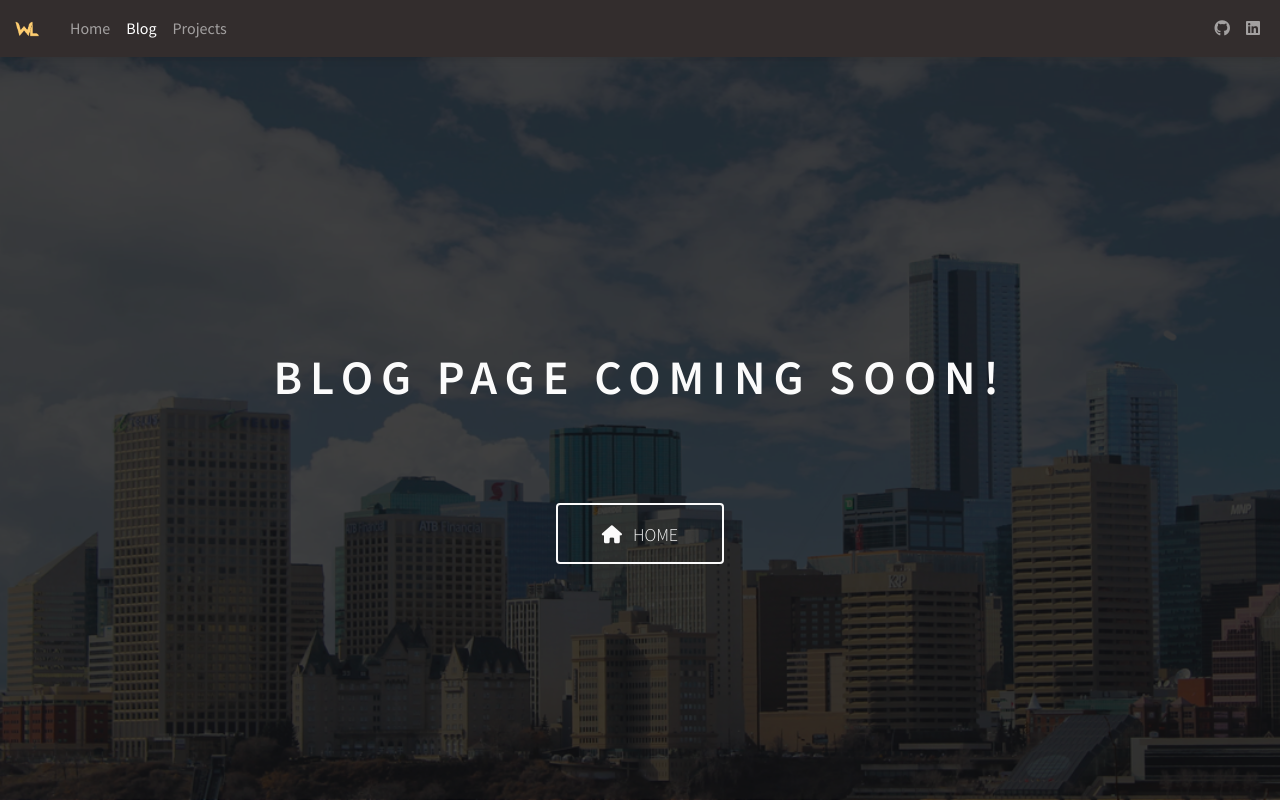
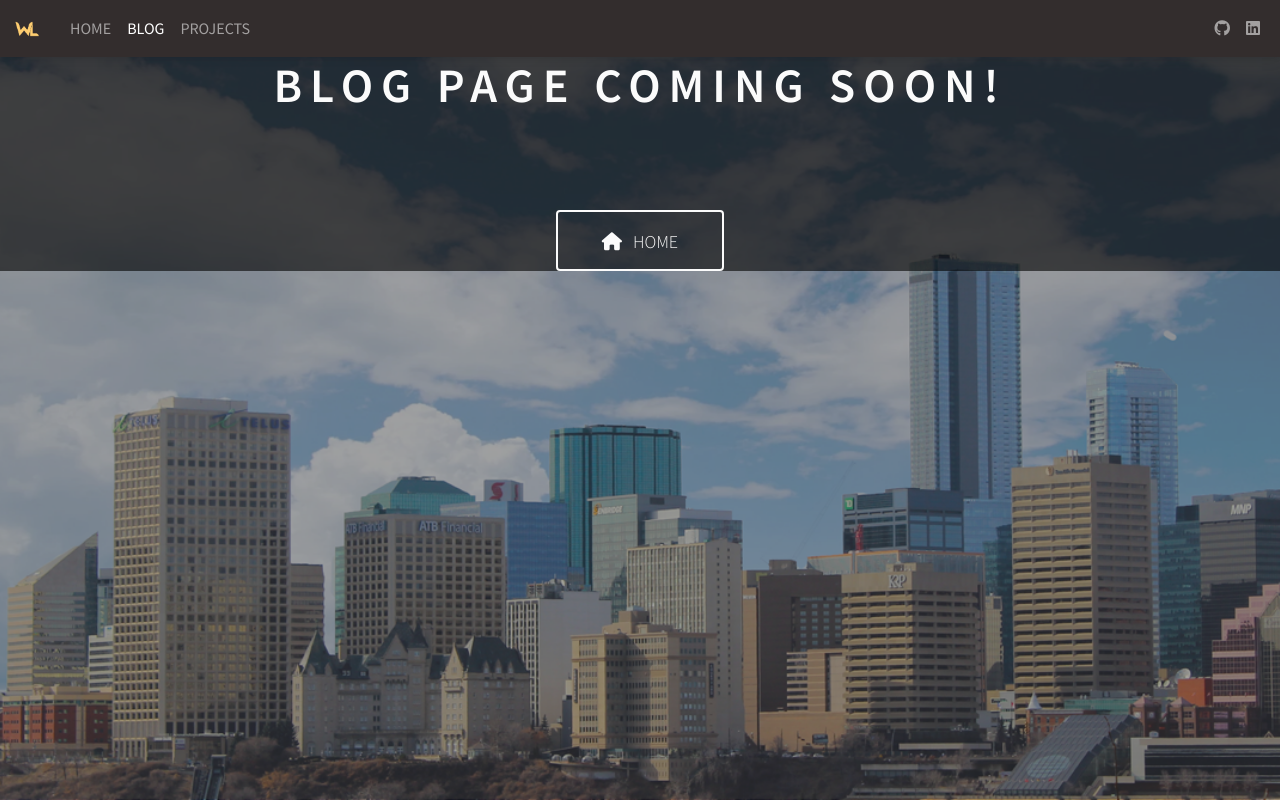
Before and after one commit to wrrnlim/wrrnlim.github.io, a React (Vite) app: page /blog in a window 1280 px wide. Built offline with nearby package versions, Linux system fonts and the light colour scheme.

Commit message:
Complete home and projects layout

```diff
--- a/src/App.jsx
+++ b/src/App.jsx
@@ -1,21 +1,9 @@
 import './css/App.css';
-import backgroundImage from '/assets/img/bg.png';
 import Home from './routes/Home.jsx';
 import Footer from './components/Footer';
 import Background from './components/Background';
 
 function App() {
-  const styles = {
-    bg: {
-      backgroundImage: `url(${backgroundImage})`,
-      backgroundPosition: 'center',
-      backgroundSize: 'cover',
-      backgroundRepeat: 'no-repeat',
-      width: '100vw',
-      height: '100vh',
-      margin: '0 auto',
-    },
-  };
 
   return (
     <>
--- a/src/components/Background.jsx
+++ b/src/components/Background.jsx
@@ -10,22 +10,31 @@ export default function Background(props) {
       backgroundRepeat: 'no-repeat',
       width: '100vw',
       height: '100vh',
-      margin: '0 auto',
+      overflow: 'auto',
+      position: 'relative',
     },
+    mask: {
+      backgroundColor: 'rgba(0, 0, 0, 0.6)',
+      width: '100%',
+      position: 'absolute',
+      top: 0,
+      left: 0,
+      zIndex: 1,
+    },
+    content: {
+      zIndex: 2,
+    }
   };
 
   return (
     <>
-      <header style={{ paddingLeft: 0, position: 'relative' }}>
-        <div
-          className='bg-image'
-          style={styles.bg}
-        >
-          <div className='mask' style={{ backgroundColor: 'rgba(0, 0, 0, 0.6)' }}>
+      <div style={styles.bg}>
+        <div style={styles.mask}>
+          <div style={styles.content}>
             {props.children}
           </div>
         </div>
-      </header>
+      </div>
     </>
   )
 }
--- a/src/components/Card.jsx
+++ b/src/components/Card.jsx
@@ -37,7 +37,7 @@ export default function Card(props) {
   return (
     <>
       <MDBContainer breakpoint="md">
-      <MDBCard className='bg-white mt-5 p-2'>
+      <MDBCard className='bg-white m-3 p-2'>
         <MDBRow className='g-0'>
           <MDBCol md='9'>
             <MDBCardBody>
--- /dev/null
+++ b/src/components/Header.jsx
@@ -0,0 +1,64 @@
+import React from 'react';
+import { useEffect, useState } from 'react';
+import '../css/home.css'
+import { MDBBtn, MDBBtnGroup, MDBContainer, MDBIcon } from 'mdb-react-ui-kit';
+
+export default function Header() {
+
+  const [screenWidth, setScreenWidth] = useState(window.innerWidth);
+  const [smallScreen, setSmallScreen] = useState(false);
+
+  useEffect(() => {
+    const handleResize = () => setScreenWidth(window.innerWidth);
+    window.addEventListener('resize', handleResize);
+    return () => window.removeEventListener('resize', handleResize);
+  }, []);
+
+  useEffect(() => {
+    if (screenWidth < 800) {
+      setSmallScreen(true);
+    } else {
+      setSmallScreen(false);
+    }
+  }, [screenWidth]);
+
+  return (
+    <>
+      <header className='d-flex align-items-center justify-content-center' style={{ height: 'calc(100vh - 7.6rem)', flexDirection: 'column' }}>
+        <div className='text-white hero text-center'>
+          <h1 className='mb-5 hero-title text-center'>Hi, my name is Warren</h1>
+          <h4 className='mb-auto hero-sub'>
+            I AM A COMPUTING SCIENCE MAJOR + BUSINESS MINOR<br />
+            STUDENT AT THE UNIVERSITY OF ALBERTA.
+          </h4>
+        </div>
+        <MDBBtnGroup size='lg' shadow='0' aria-label='Navigation buttons' className='mt-5' vertical={smallScreen}>
+          <MDBBtn color='light' outline href='/blog'>
+            <div className='hero-btn'>
+              <MDBIcon size='lg' fas icon='pen-square' /> &nbsp;
+              Blog
+            </div>
+          </MDBBtn>
+          <MDBBtn color='light' outline href='/projects'>
+            <div className='hero-btn'>
+              <MDBIcon size='lg' fas icon='tools' /> &nbsp;
+              Projects
+            </div>
+          </MDBBtn>
+          <MDBBtn color='light' outline href='https://github.com/wrrnlim/' target='_blank'>
+            <div className='hero-btn'>
+              <MDBIcon size='lg' fab icon='github' /> &nbsp;
+              GitHub
+            </div>
+          </MDBBtn>
+          <MDBBtn color='light' outline href='https://www.linkedin.com/in/warrenlim/' target='_blank'>
+            <div className='hero-btn'>
+              <MDBIcon size='lg' fab icon='linkedin-in' /> &nbsp;
+              LinkedIn
+            </div>
+          </MDBBtn>
+        </MDBBtnGroup>
+      </header>
+    </>
+  );
+}
--- a/src/components/Navbar.jsx
+++ b/src/components/Navbar.jsx
@@ -47,17 +47,17 @@ export default function Navbar(isActive) {
             <MDBNavbarNav className='mr-auto mb-2 mb-lg-0'>
               <MDBNavbarItem>
                 <MDBNavbarLink href='/'>
-                  Home
+                  HOME
                 </MDBNavbarLink>
               </MDBNavbarItem>
               <MDBNavbarItem>
                 <MDBNavbarLink active={activeLink === 'blog'} href='/blog'>
-                  Blog
+                  BLOG
                 </MDBNavbarLink>
               </MDBNavbarItem>
               <MDBNavbarItem>
                 <MDBNavbarLink active={activeLink === 'projects'} href='/projects'>
-                  Projects
+                  PROJECTS
                 </MDBNavbarLink>
               </MDBNavbarItem>
             </MDBNavbarNav>
--- a/src/main.jsx
+++ b/src/main.jsx
@@ -1,6 +1,5 @@
 import React from 'react'
 import ReactDOM from 'react-dom/client'
-import App from './App'
 
 import {
   createBrowserRouter,
@@ -9,14 +8,16 @@ import {
 
 import 'mdb-react-ui-kit/dist/css/mdb.min.css';
 import "@fortawesome/fontawesome-free/css/all.min.css";
+
 import ErrorPage from './components/ErrorPage';
 import Projects from './routes/Projects';
 import Blog from './routes/Blog';
+import Home from './routes/Home';
 
 const router = createBrowserRouter([
   {
     path: '/',
-    element: <App />,
+    element: <Home />,
     errorElement: <ErrorPage />,
   },
   {
--- a/src/routes/Home.jsx
+++ b/src/routes/Home.jsx
@@ -1,64 +1,16 @@
-import React from 'react';
-import { useEffect, useState } from 'react';
-import '../css/home.css'
-import { MDBBtn, MDBBtnGroup, MDBIcon } from 'mdb-react-ui-kit';
+import '../css/App.css';
+import React from 'react'
+import Background from '../components/Background'
+import Header from '../components/Header'
+import Footer from '../components/Footer'
 
 export default function Home() {
-
-  const [screenWidth, setScreenWidth] = useState(window.innerWidth);
-  const [smallScreen, setSmallScreen] = useState(false);
-
-  useEffect(() => {
-    const handleResize = () => setScreenWidth(window.innerWidth);
-    window.addEventListener('resize', handleResize);
-    return () => window.removeEventListener('resize', handleResize);
-  }, []);
-
-  useEffect(() => {
-    if (screenWidth < 800) {
-      setSmallScreen(true);
-    } else {
-      setSmallScreen(false);
-    }
-  }, [screenWidth]);
-
   return (
     <>
-      <div className='d-flex flex-column justify-content-center align-items-center h-100 p-5 text-center '>
-        <div className='text-white hero'>
-          <h1 className='mb-5 hero-title'>Hi, my name is Warren</h1>
-          <h4 className='mb-auto hero-sub'>
-            I AM A COMPUTING SCIENCE MAJOR + BUSINESS MINOR<br />
-            STUDENT AT THE UNIVERSITY OF ALBERTA.
-          </h4>
-        </div>
-        <MDBBtnGroup size='lg' shadow='0' aria-label='Navigation buttons' className='mt-5' vertical={smallScreen}>
-          <MDBBtn color='light' outline href='/blog'>
-            <div className='hero-btn'>
-              <MDBIcon size='lg' fas icon='pen-square' /> &nbsp;
-              Blog
-            </div>
-          </MDBBtn>
-          <MDBBtn color='light' outline href='/projects'>
-            <div className='hero-btn'>
-              <MDBIcon size='lg' fas icon='tools' /> &nbsp;
-              Projects
-            </div>
-          </MDBBtn>
-          <MDBBtn color='light' outline href='https://github.com/wrrnlim/' target='_blank'>
-            <div className='hero-btn'>
-              <MDBIcon size='lg' fab icon='github' /> &nbsp;
-              GitHub
-            </div>
-          </MDBBtn>
-          <MDBBtn color='light' outline href='https://www.linkedin.com/in/warrenlim/' target='_blank'>
-            <div className='hero-btn'>
-              <MDBIcon size='lg' fab icon='linkedin-in' /> &nbsp;
-              LinkedIn
-            </div>
-          </MDBBtn>
-        </MDBBtnGroup>
-      </div>
+      <Background>
+        <Header />
+        <Footer />
+      </Background>
     </>
-  );
+  )
 }
--- a/src/routes/Projects.jsx
+++ b/src/routes/Projects.jsx
@@ -2,18 +2,57 @@ import { MDBContainer } from 'mdb-react-ui-kit'
 import React from 'react'
 import Background from '../components/Background'
 import Card from '../components/Card'
+import Footer from '../components/Footer'
 import Navbar from '../components/Navbar'
 
 export default function Projects() {
   return (
     <Background>
       <Navbar/>
+      <div className='mt-4'></div>
       <Card
         title='TabViewer'
         text='TabViewer is an Electron project that allows users to view all their musical tabs in one place. TabViewer opens folders containing PDF music tabs, and allows the user to switch between songs, keys, and instrument sheets.'
         badge='https://img.shields.io/github/last-commit/wrrnlim/tabviewer?style=flat-square'
         codeURL='https://github.com/wrrnlim/TabViewer'
       />
+      <Card
+        title='TabViewer'
+        text='TabViewer is an Electron project that allows users to view all their musical tabs in one place. TabViewer opens folders containing PDF music tabs, and allows the user to switch between songs, keys, and instrument sheets.'
+        badge='https://img.shields.io/github/last-commit/wrrnlim/tabviewer?style=flat-square'
+        codeURL='https://github.com/wrrnlim/TabViewer'
+      />
+      <Card
+        title='TabViewer'
+        text='TabViewer is an Electron project that allows users to view all their musical tabs in one place. TabViewer opens folders containing PDF music tabs, and allows the user to switch between songs, keys, and instrument sheets.'
+        badge='https://img.shields.io/github/last-commit/wrrnlim/tabviewer?style=flat-square'
+        codeURL='https://github.com/wrrnlim/TabViewer'
+      />
+      <Card
+        title='TabViewer'
+        text='TabViewer is an Electron project that allows users to view all their musical tabs in one place. TabViewer opens folders containing PDF music tabs, and allows the user to switch between songs, keys, and instrument sheets.'
+        badge='https://img.shields.io/github/last-commit/wrrnlim/tabviewer?style=flat-square'
+        codeURL='https://github.com/wrrnlim/TabViewer'
+      />
+      <Card
+        title='TabViewer'
+        text='TabViewer is an Electron project that allows users to view all their musical tabs in one place. TabViewer opens folders containing PDF music tabs, and allows the user to switch between songs, keys, and instrument sheets.'
+        badge='https://img.shields.io/github/last-commit/wrrnlim/tabviewer?style=flat-square'
+        codeURL='https://github.com/wrrnlim/TabViewer'
+      />
+      <Card
+        title='TabViewer'
+        text='TabViewer is an Electron project that allows users to view all their musical tabs in one place. TabViewer opens folders containing PDF music tabs, and allows the user to switch between songs, keys, and instrument sheets.'
+        badge='https://img.shields.io/github/last-commit/wrrnlim/tabviewer?style=flat-square'
+        codeURL='https://github.com/wrrnlim/TabViewer'
+      />
+      <Card
+        title='TabViewer'
+        text='TabViewer is an Electron project that allows users to view all their musical tabs in one place. TabViewer opens folders containing PDF music tabs, and allows the user to switch between songs, keys, and instrument sheets.'
+        badge='https://img.shields.io/github/last-commit/wrrnlim/tabviewer?style=flat-square'
+        codeURL='https://github.com/wrrnlim/TabViewer'
+      />
+      <Footer />
     </Background>
   )
 }
```
